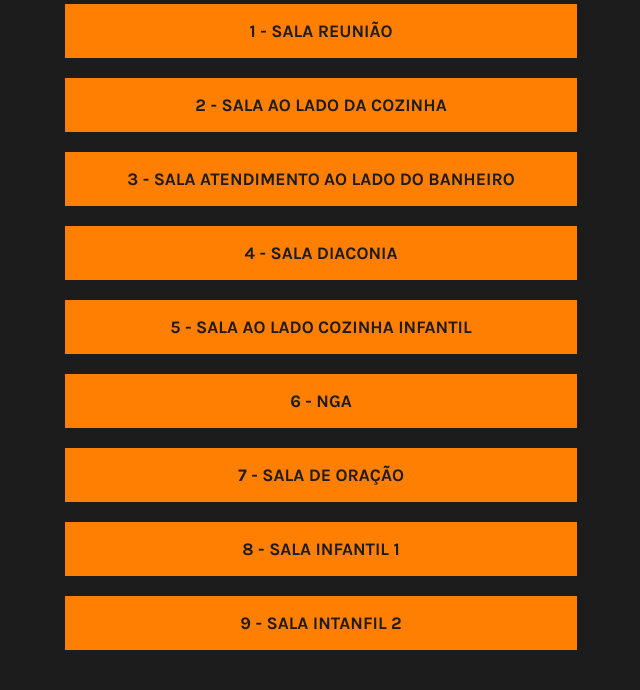
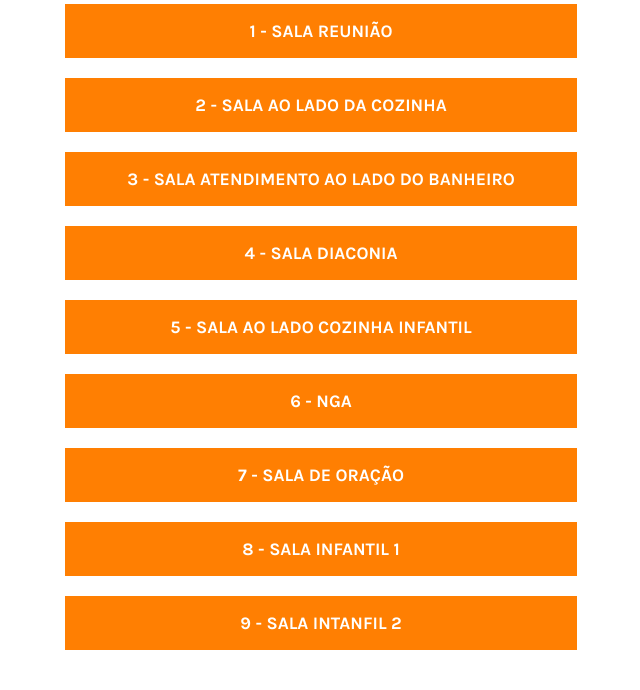
Before and after one commit to 3reis/agendamentodesalas, a plain HTML site: page index.html in a window 1280 px wide. Shown: the part 254-944 px from the top of the page, without its empty margins (319-959 px from the left). Drawn offline with Linux system fonts and the light colour scheme.

Commit message:
Update style.css

```diff
--- a/style.css
+++ b/style.css
@@ -9,7 +9,7 @@
 }
 
 :root {
-    --bgcolor : #1C1C1C;
+    --bgcolor : #FFFFFF;
     --accentcolor: #FF7F02;
 }
 
```
